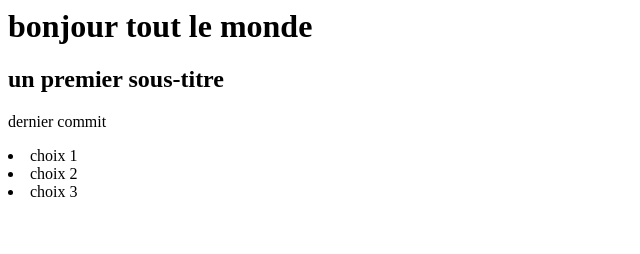
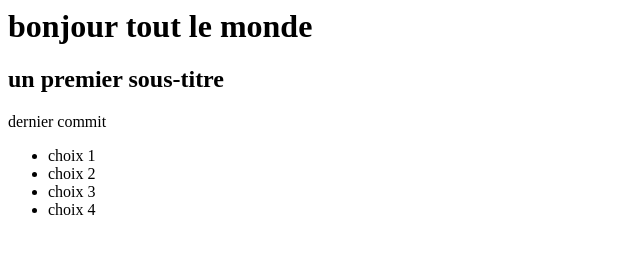
Before and after one commit to nejmahamadi/veilleexemplegit, a plain HTML site: page index.html in a window 1280 px wide. Shown: the whole page, without its empty margins (0-640 px from the left). Drawn offline with Linux system fonts and the light colour scheme.

Commit message:
Ajout du choix 4

```diff
--- a/index.html
+++ b/index.html
@@ -3,10 +3,11 @@
     <h1>bonjour tout le monde</h1>
     <h2>un premier sous-titre</h2>
     <p>dernier commit</p>
-    <ul></ul>
+    <ul>
     <li>choix 1</li>
     <li>choix 2</li>
     <li>choix 3</li>
-    <ul></ul>
+    <li>choix 4</li>
+    </ul>
 
 </html>
```
